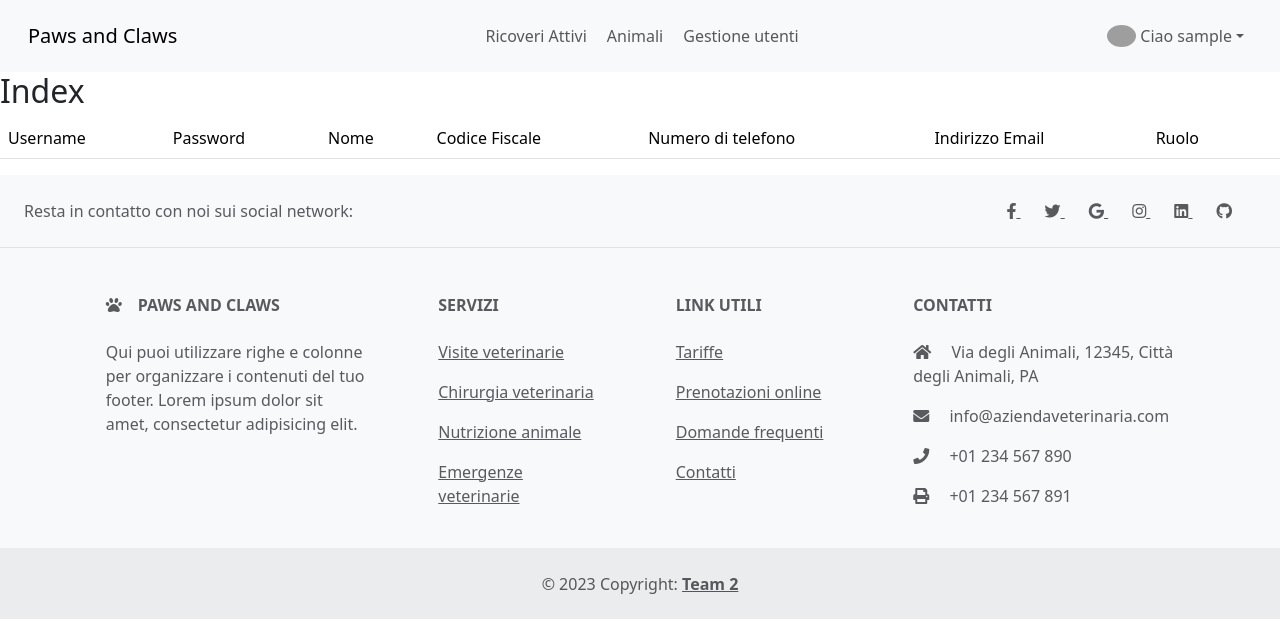
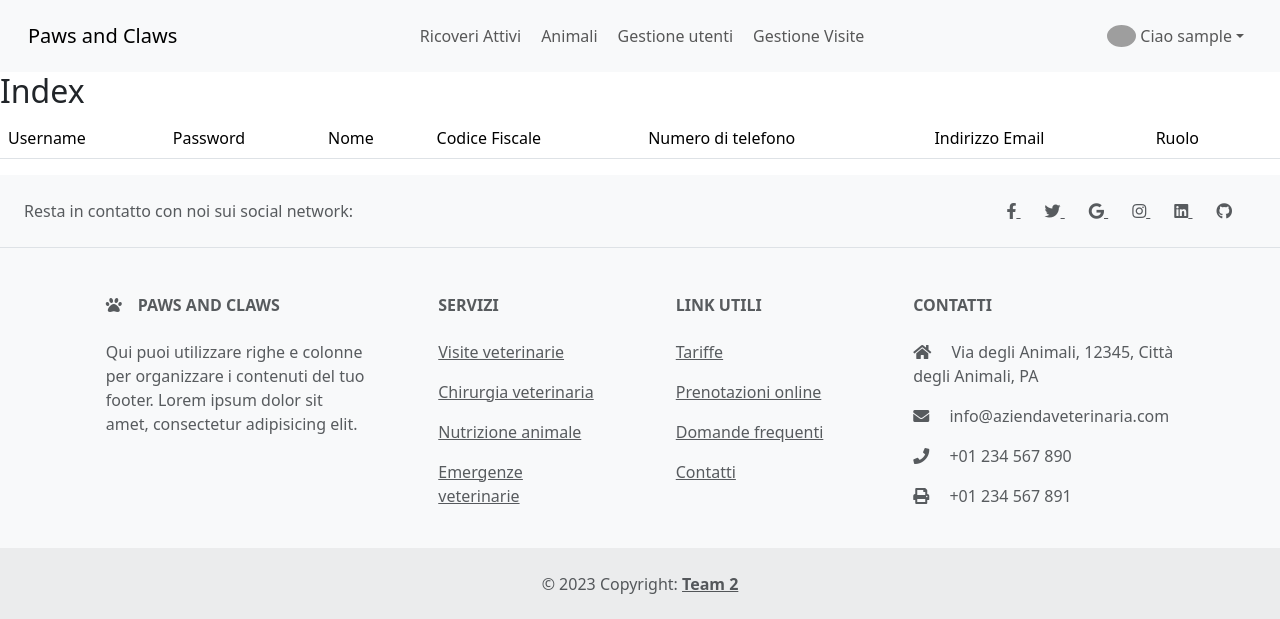
Before and after one commit to alessioportacci/Epicode-U5-W4-BuildWeek, an ASP.NET MVC app: page /Admin in a window 1280 px wide. Shown: the top 619 px of the page. Run offline with ASP.NET Core 8 and stand-ins for ASP.NET MVC 5, Linux system fonts and the light colour scheme; the visitor is signed in with stand-in values (Sample User, id 1); lists and menus that the app fills with data are empty; the project's own start-up code is not run, and a stand-in starts its controllers and pages; some libraries are stand-ins or nearby versions; grey boxes are pictures that could not be loaded.

Commit message:
Aggiunta gestione visite alla navbar

```diff
--- a/U5-W4-BuildWeek/Views/Shared/_Layout.cshtml
+++ b/U5-W4-BuildWeek/Views/Shared/_Layout.cshtml
@@ -33,6 +33,9 @@
                     </li>
                     <li class="nav-item me-3 me-lg-1 active">
                         @Html.ActionLink("Gestione utenti", "Index", "Admin", new { area = "" }, new { @class = "nav-link" })
+                    </li>
+                    <li class="nav-item me-3 me-lg-1 active">
+                        @Html.ActionLink("Gestione Visite", "Index", "Visite", new { area = "" }, new { @class = "nav-link" })
                     </li>
                 }
             </ul>
```
